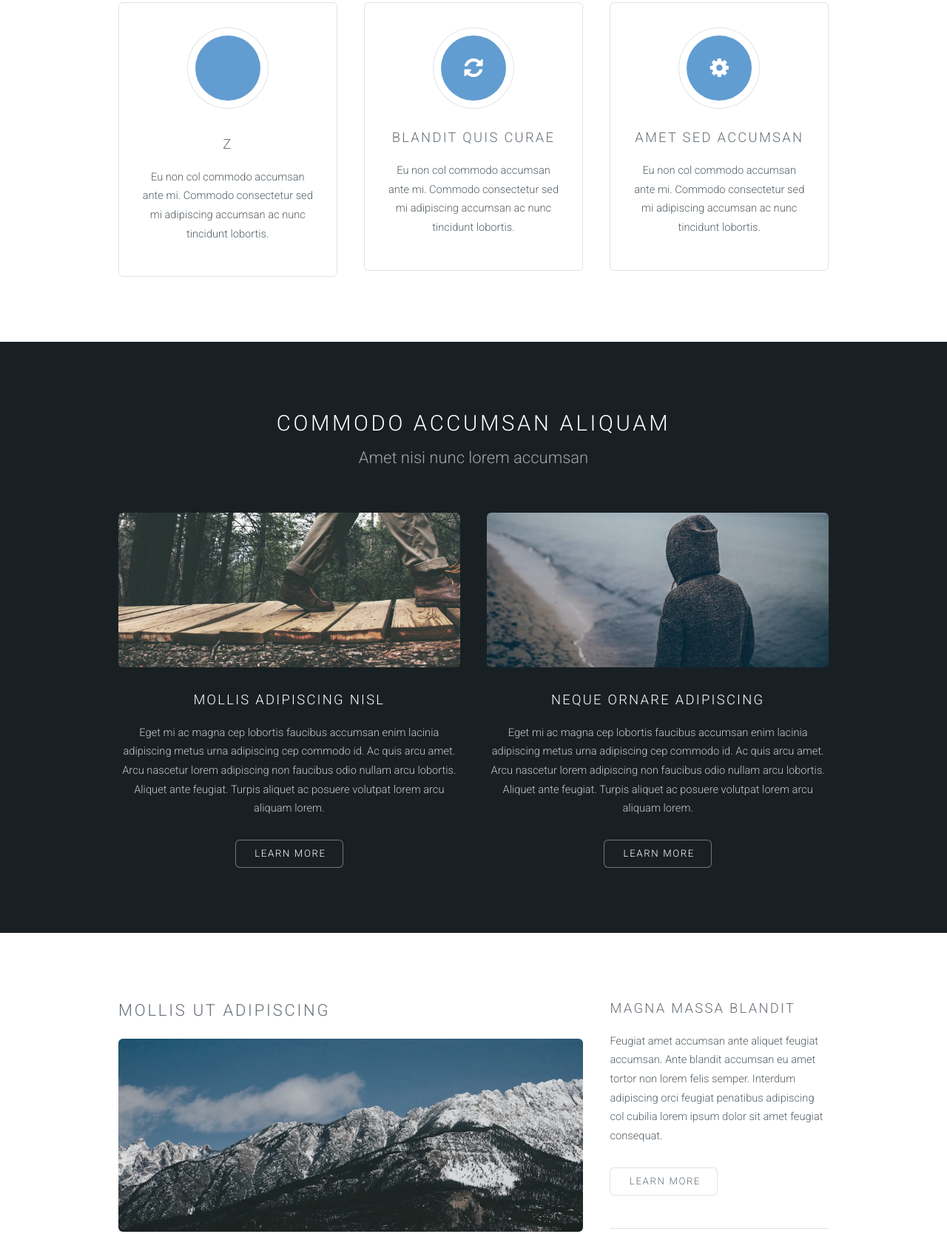
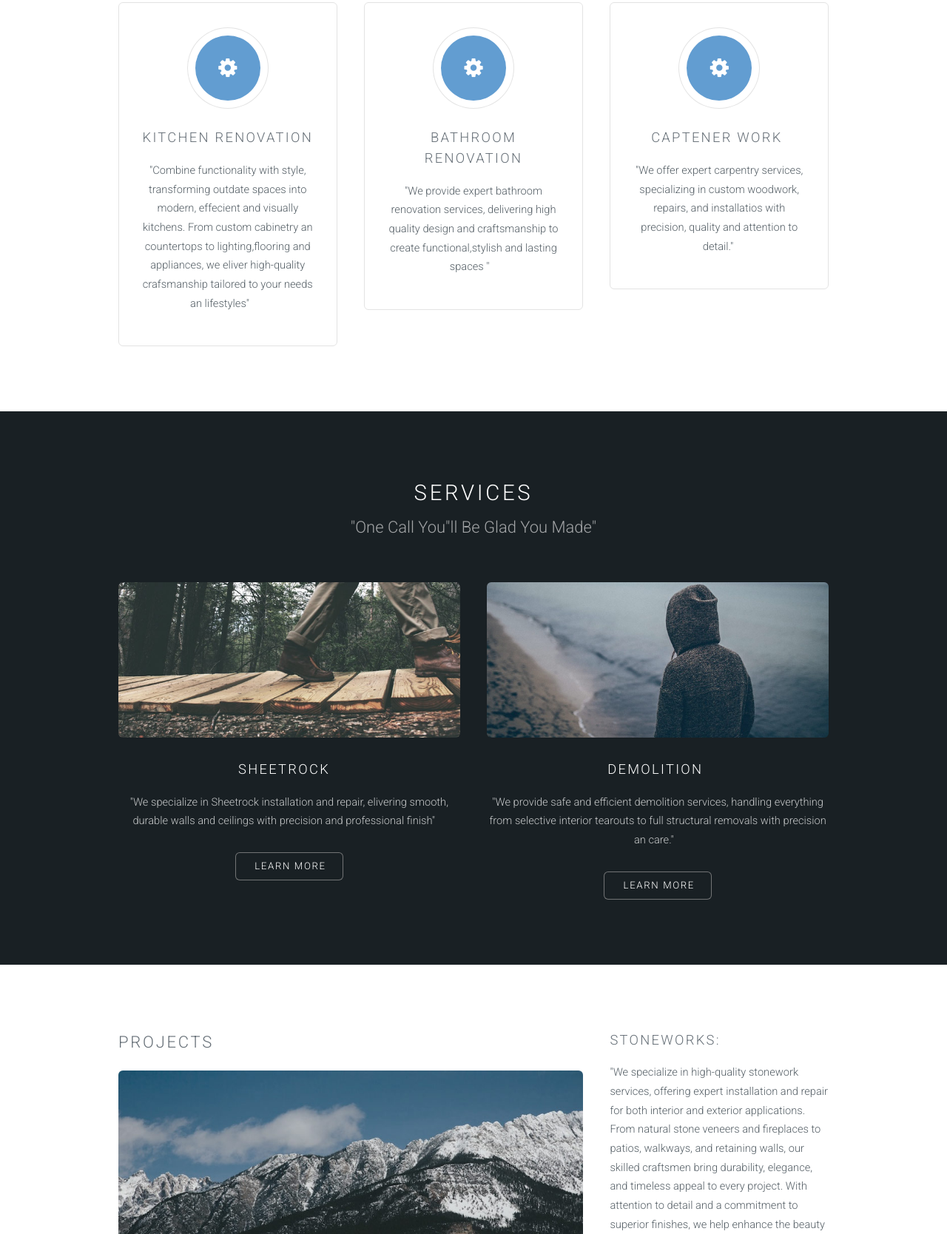
Before and after one commit to emilyyupa/emilyyupa.github.io, a plain HTML site: page index.html in a window 1280 px wide. Shown: the part 1027-2695 px from the top of the page at 74% size. Drawn offline with Linux system fonts and the light colour scheme.

Commit message:
Add files via upload

```diff
--- a/index.html
+++ b/index.html
@@ -7,13 +7,13 @@
 			<link rel="stylesheet" href="css/skel.css"><link rel="stylesheet" href="css/style.css"><link rel="stylesheet" href="css/style-xlarge.css"></noscript></head><body id="top">
 
 		<!-- Header -->
-			<header id="header" class="skel-layers-fixed"><h1><a href="#">Ion</a></h1>
+			<header id="header" class="skel-layers-fixed"><h1><a href="#">&nbsp;</a></h1>
 			  <nav id="nav"><ul><li><a href="index.html">Home</a></li>
 						<li><a href="left-sidebar.html" class="Testimony">About Us</a></li>
 						<li><a href="right-sidebar.html">Services</a></li>
 						<li>Projects</li>
 						<li><a href="#" class="button special">Contact US</a></li>
-					</ul></nav></header><!-- Banner --><section id="banner"><div class="inner">
+			</ul></nav></header><!-- Banner --><section id="banner"><div class="inner">
 					  <div class="inner">
 					    <h2>Yupa Contracting</h2>
 					    <p>&quot;One Call You&quot;ll Be Glad You Made&quot;</p>
@@ -32,36 +32,36 @@
 </header><div class="container">
 	  <div class="row">
 		  <div class="4u">
-			  <section class="special box"><i class="icon Star major"></i>
-				  <h3>z </h3>
-				  <p>Eu non col commodo accumsan ante mi. Commodo consectetur sed mi adipiscing accumsan ac nunc tincidunt lobortis.</p>
-			  </section></div>
-		  <div class="4u">
-			  <section class="special box"><i class="icon fa-refresh major"></i>
-				  <h3>Blandit quis curae</h3>
-				  <p>Eu non col commodo accumsan ante mi. Commodo consectetur sed mi adipiscing accumsan ac nunc tincidunt lobortis.</p>
+			  <section class="special box"><i class="icon fa-cog major"></i>
+				  <h3>kitchen Renovation </h3>
+				  <p>"Combine functionality with style, transforming outdate spaces into modern, effecient and visually kitchens. From custom cabinetry an countertops to lighting,flooring and appliances, we eliver high-quality crafsmanship tailored to your needs an lifestyles"&nbsp; &nbsp; &nbsp;&nbsp;</p>
 			  </section></div>
 		  <div class="4u">
 			  <section class="special box"><i class="icon fa-cog major"></i>
-				  <h3>Amet sed accumsan</h3>
-				  <p>Eu non col commodo accumsan ante mi. Commodo consectetur sed mi adipiscing accumsan ac nunc tincidunt lobortis.</p>
+				  <h3>Bathroom Renovation</h3>
+				  <p>"We provide expert bathroom renovation services, delivering high quality design and craftsmanship to create functional,stylish and lasting spaces "&nbsp; &nbsp;</p>
+			  </section></div>
+		  <div class="4u">
+			  <section class="special box"><i class="icon fa-cog major"></i>
+				  <h3>Captener Work&nbsp;</h3>
+				  <p>"We offer expert carpentry services, specializing in custom woodwork, repairs, and installatios with precision, quality and attention to detail."&nbsp;</p>
 			  </section></div>
 	  </div>
 	</div>
-			</section><!-- Two --><section id="two" class="wrapper style2"><header class="major"><h2>Commodo accumsan aliquam</h2>
-					<p>Amet nisi nunc lorem accumsan</p>
+			</section><!-- Two --><section id="two" class="wrapper style2"><header class="major"><h2>&nbsp;Services&nbsp;</h2>
+					<p>"One Call You"ll Be Glad You Made"</p>
 				</header><div class="container">
 					<div class="row">
 						<div class="6u">
 							<section class="special"><a href="#" class="image fit"><img src="images/pic01.jpg" alt="" width="680" height="308"></a>
-								<h3>Mollis adipiscing nisl</h3>
-								<p>Eget mi ac magna cep lobortis faucibus accumsan enim lacinia adipiscing metus urna adipiscing cep commodo id. Ac quis arcu amet. Arcu nascetur lorem adipiscing non faucibus odio nullam arcu lobortis. Aliquet ante feugiat. Turpis aliquet ac posuere volutpat lorem arcu aliquam lorem.</p>
+								<h3>Sheetrock&nbsp;&nbsp;</h3>
+								<p>"We specialize in Sheetrock installation and repair, elivering smooth, durable walls and ceilings with precision and professional finish"&nbsp; &nbsp;&nbsp;</p>
 								<ul class="actions"><li><a href="#" class="button alt">Learn More</a></li>
 								</ul></section></div>
 						<div class="6u">
 							<section class="special"><a href="#" class="image fit"><img src="images/pic02.jpg" alt="" width="680" height="308"></a>
-								<h3>Neque ornare adipiscing</h3>
-								<p>Eget mi ac magna cep lobortis faucibus accumsan enim lacinia adipiscing metus urna adipiscing cep commodo id. Ac quis arcu amet. Arcu nascetur lorem adipiscing non faucibus odio nullam arcu lobortis. Aliquet ante feugiat. Turpis aliquet ac posuere volutpat lorem arcu aliquam lorem.</p>
+								<h3>demolition&nbsp;</h3>
+								<p>"We provide safe and efficient demolition services, handling everything from selective interior tearouts to full structural removals with precision an care."&nbsp; &nbsp;</p>
 								<ul class="actions"><li><a href="#" class="button alt">Learn More</a></li>
 								</ul></section></div>
 					</div>
@@ -69,20 +69,20 @@
 			</section><!-- Three --><section id="three" class="wrapper style1"><div class="container">
 					<div class="row">
 						<div class="8u">
-							<section><h2>Mollis ut adipiscing</h2>
+							<section><h2>projects</h2>
 								<a href="#" class="image fit"><img src="images/pic03.jpg" alt="" width="818" height="340"></a>
 								<p>Vis accumsan feugiat adipiscing nisl amet adipiscing accumsan blandit accumsan sapien blandit ac amet faucibus aliquet placerat commodo. Interdum ante aliquet commodo accumsan vis phasellus adipiscing. Ornare a in lacinia. Vestibulum accumsan ac metus massa tempor. Accumsan in lacinia ornare massa amet. Ac interdum ac non praesent. Cubilia lacinia interdum massa faucibus blandit nullam. Accumsan phasellus nunc integer. Accumsan euismod nunc adipiscing lacinia erat ut sit. Arcu amet. Id massa aliquet arcu accumsan lorem amet accumsan commodo odio cubilia ac eu interdum placerat placerat arcu commodo lobortis adipiscing semper ornare pellentesque.</p>
 							</section></div>
 						<div class="4u">
-							<section><h3>Magna massa blandit</h3>
-								<p>Feugiat amet accumsan ante aliquet feugiat accumsan. Ante blandit accumsan eu amet tortor non lorem felis semper. Interdum adipiscing orci feugiat penatibus adipiscing col cubilia lorem ipsum dolor sit amet feugiat consequat.</p>
+							<section><h3>Stoneworks:&nbsp;</h3>
+								<p>"We specialize in high-quality stonework services, offering expert installation and repair for both interior and exterior applications. From natural stone veneers and fireplaces to patios, walkways, and retaining walls, our skilled craftsmen bring durability, elegance, and timeless appeal to every project. With attention to detail and a commitment to superior finishes, we help enhance the beauty and value of your property."</p>
 								<ul class="actions"><li><a href="#" class="button alt">Learn More</a></li>
 								</ul></section><hr><section><h3>Ante sed commodo</h3>
 								<ul class="alt"><li><a href="#">Erat blandit risus vis adipiscing</a></li>
 									<li><a href="#">Tempus ultricies faucibus amet</a></li>
 									<li><a href="#">Arcu commodo non adipiscing quis</a></li>
 									<li><a href="#">Accumsan vis lacinia semper</a></li>
-								</ul></section></div>
+					  </ul></section></div>
 					</div>
 				</div>
 			</section><!-- Footer --><footer id="footer"><div class="container">
```
